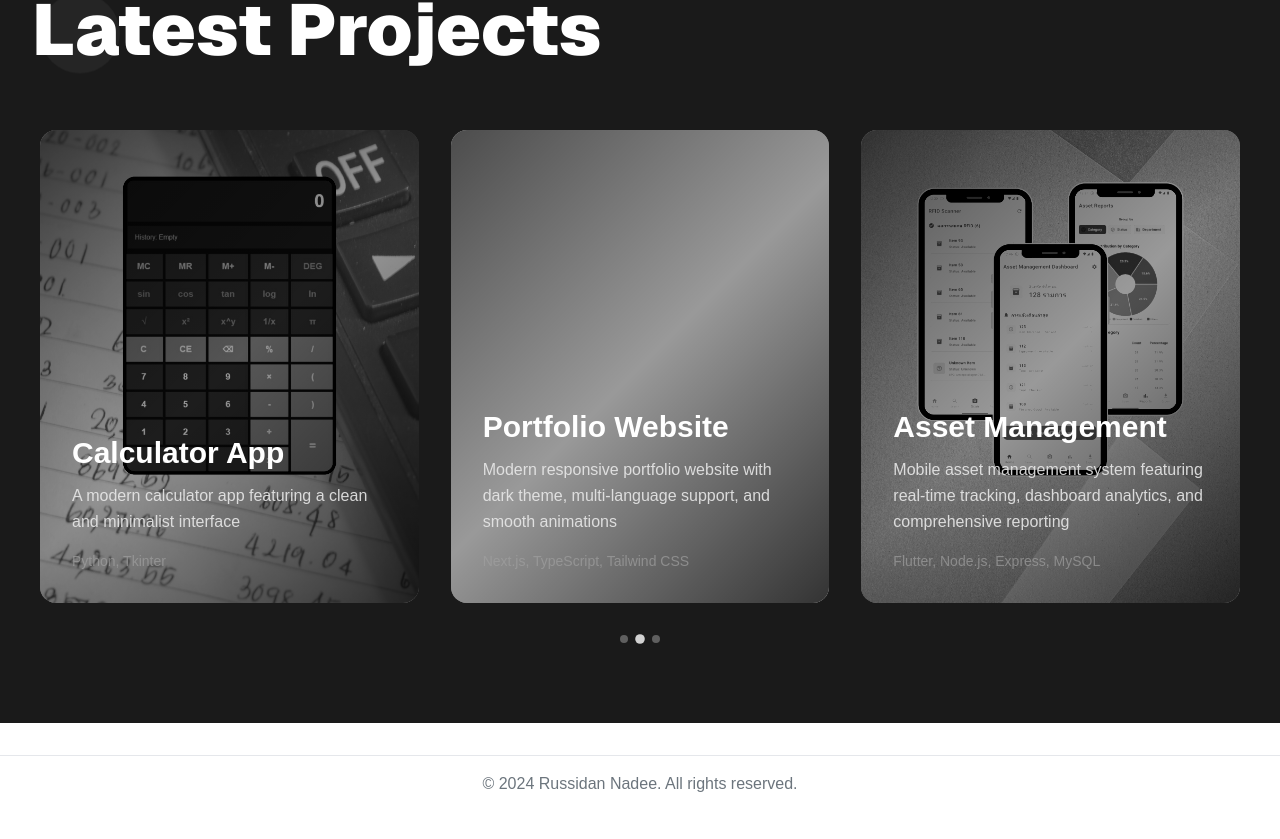
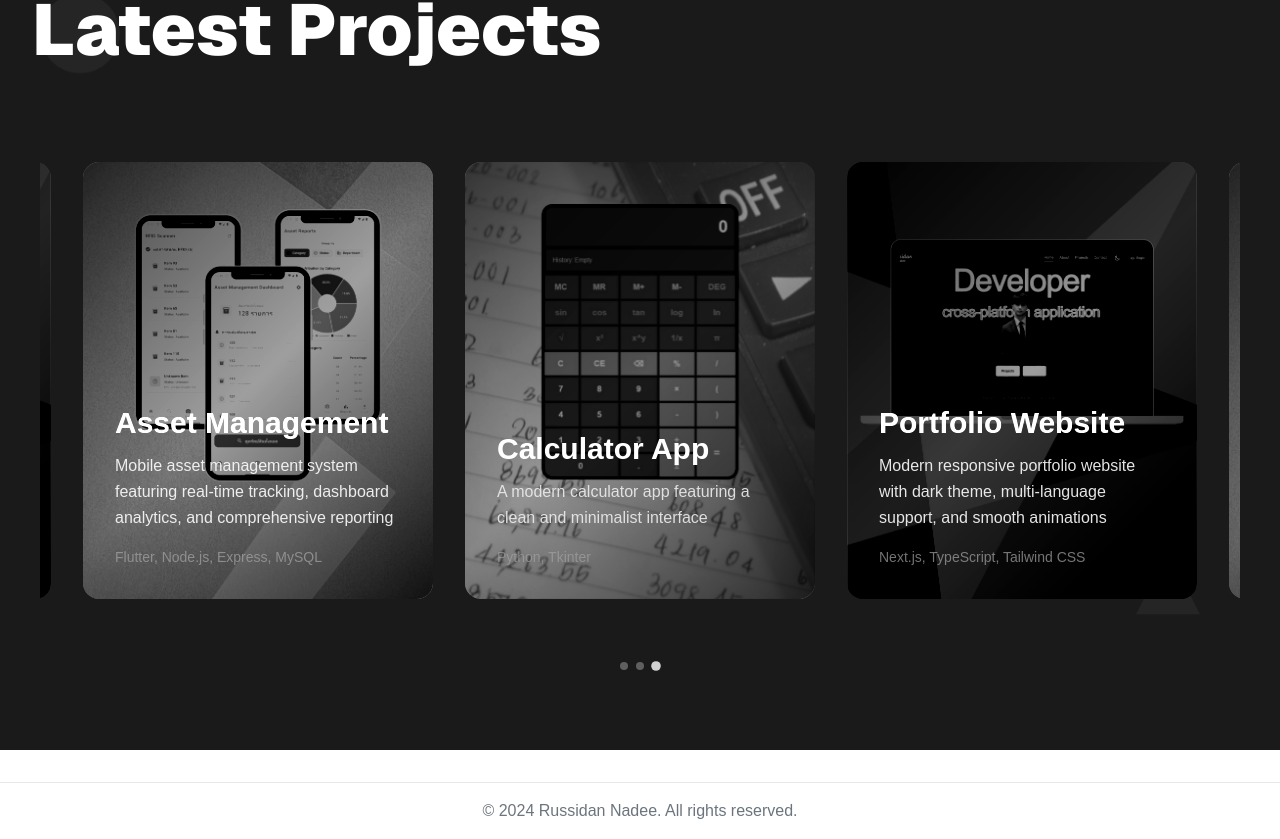
Before and after one commit to Russidan-Nadee/portfolio-website, a Next.js app: page / in a window 1280 px wide. Shown: the part 950-1789 px from the top of the page. Before the commit the page ends 1762 px from the top, so only its background shows below. Built offline with nearby package versions, Linux system fonts and the light colour scheme.

Commit message:
fix/animation showcase project

```diff
--- a/src/components/ProjectsShowcase.tsx
+++ b/src/components/ProjectsShowcase.tsx
@@ -65,29 +65,53 @@ export default function ProjectsShowcase({ translations }: ProjectsShowcaseProps
    const totalProjects = projects.length
    const visibleCards = 3 // Show all 3 cards
 
-   // Function to get current display order (shows all 3 with cycling center)
-   const getCurrentProjects = (): Project[] => {
-      const result: Project[] = []
-
-      // Get all 3 projects but reorder based on currentIndex
-      for (let i = 0; i < visibleCards; i++) {
-         const index = (currentIndex + i) % totalProjects
+   // Create true infinite array (more cards for seamless loop)
+   const createInfiniteArray = () => {
+      const repeats = 4 // repeat 4 times for smoother infinite effect
+      const result = []
+      for (let r = 0; r < repeats; r++) {
+         for (let i = 0; i < totalProjects; i++) {
             result.push({
-            ...projects[index],
-            filter: i === 1 ? 'none' : 'grayscale(100%) contrast(1.2)', // Center card (index 1) always has color
-            isCenter: i === 1
+               ...projects[i],
+               originalIndex: i,
+               arrayIndex: r * totalProjects + i
             })
+         }
       }
       return result
    }
 
-   // Navigation functions
+   const infiniteProjects = createInfiniteArray() // [0,1,2,0,1,2,0,1,2,0,1,2]
+   const [realIndex, setRealIndex] = useState(totalProjects) // Start from middle (index 3)
+
+   // Calculate transform position for true infinite scroll
+   const getTransformX = (): number => {
+      const cardWidth = 350 + 32 // card width + gap
+      const containerWidth = 1200
+      const centerOffset = (containerWidth - (3 * 350 + 2 * 32)) / 2
+      return centerOffset - (realIndex * cardWidth)
+   }
+
+   // Navigation functions for true infinite scroll (swapped directions)
    const goLeft = (): void => {
       if (isTransitioning) return
       setIsTransitioning(true)
       setSlideDirection('left')
-      // Move to next project (clockwise)
-      setCurrentIndex((prev) => (prev + 1) % totalProjects)
+
+      setRealIndex(prev => {
+         const next = prev - 1 // Changed: move left in array (was prev + 1)
+         // Reset position when approaching beginning
+         if (next <= 2) {
+            setTimeout(() => {
+               setRealIndex(totalProjects * 2) // Jump to second cycle without animation
+            }, 600)
+         }
+         return next
+      })
+
+      // Update currentIndex for dots indicator
+      setCurrentIndex(prev => (prev - 1 + totalProjects) % totalProjects) // Changed direction
+
       setTimeout(() => {
          setIsTransitioning(false)
       }, 600)
@@ -97,15 +121,27 @@ export default function ProjectsShowcase({ translations }: ProjectsShowcaseProps
       if (isTransitioning) return
       setIsTransitioning(true)
       setSlideDirection('right')
-      // Move to previous project (counter-clockwise)
-      setCurrentIndex((prev) => (prev - 1 + totalProjects) % totalProjects)
+
+      setRealIndex(prev => {
+         const next = prev + 1 // Changed: move right in array (was prev - 1)
+         // Reset position when approaching end
+         if (next >= infiniteProjects.length - 3) {
+            setTimeout(() => {
+               setRealIndex(totalProjects) // Jump back to middle without animation
+            }, 600)
+         }
+         return next
+      })
+
+      // Update currentIndex for dots indicator
+      setCurrentIndex(prev => (prev + 1) % totalProjects) // Changed direction
+
       setTimeout(() => {
          setIsTransitioning(false)
       }, 600)
    }
 
-   // Get current projects in display order
-   const displayProjects = getCurrentProjects()
+   // No need for displayProjects anymore - using infiniteProjects directly
 
    useEffect(() => {
       setMounted(true)
@@ -196,22 +232,33 @@ export default function ProjectsShowcase({ translations }: ProjectsShowcaseProps
 
             .showcase-cards {
                animation: ${isVisible ? 'slideInScale 1.2s cubic-bezier(0.34, 1.56, 0.64, 1) 0.3s both' : 'none'};
-               display: grid;
-               grid-template-columns: repeat(3, 1fr);
-               gap: 2rem;
+               position: relative;
+               overflow: hidden;
+               width: 100%;
                max-width: 1200px;
                margin: 0 auto;
+               height: 500px; /* Fixed height to prevent layout shift */
+            }
+
+            .cards-container {
+               display: flex;
+               gap: 2rem;
+               transition: transform 0.6s cubic-bezier(0.4, 0, 0.2, 1);
+               height: 100%;
+               align-items: center;
             }
 
             .project-card {
                position: relative;
                overflow: hidden;
-               transition: all 0.4s cubic-bezier(0.25, 0.46, 0.45, 0.94);
+               transition: all 0.4s cubic-bezier(0.4, 0, 0.2, 1);
                cursor: pointer;
                border-radius: 16px;
                aspect-ratio: 4/5;
                background: #2a2a2a;
-               width: 100%;
+               width: 350px;
+               height: 437px; /* Fixed height based on aspect ratio */
+               flex-shrink: 0;
             }
 
             .project-card:hover {
@@ -447,16 +494,27 @@ export default function ProjectsShowcase({ translations }: ProjectsShowcaseProps
                      </svg>
                   </button>
 
-                  {/* Projects Grid - 3 Cards */}
+                  {/* True Infinite Scroll Cards Container */}
+                  <div className="showcase-cards">
                      <div
                         ref={cardsRef}
-                     className="showcase-cards"
-                     key={currentIndex} // Force re-render when currentIndex changes
+                        className="cards-container"
+                        style={{
+                           transform: `translateX(${getTransformX()}px)`,
+                           transition: isTransitioning ? 'transform 0.6s cubic-bezier(0.4, 0, 0.2, 1)' : 'none'
+                        }}
                      >
-                     {displayProjects.map((project: Project, index: number) => (
+                        {infiniteProjects.map((project, index) => {
+                           const centerIndex = realIndex + 1 // middle card of visible 3
+                           const isCenter = index === centerIndex
+
+                           return (
                               <div
-                           key={`${project.id}-${index}`}
+                                 key={`${project.originalIndex}-${index}`}
                                  className="project-card"
+                                 style={{
+                                    filter: isCenter ? 'none' : 'grayscale(100%) contrast(1.2)'
+                                 }}
                                  onClick={() => {
                                     window.location.href = '/portfolio'
                                  }}
@@ -466,7 +524,7 @@ export default function ProjectsShowcase({ translations }: ProjectsShowcaseProps
                                     src={project.image}
                                     alt={project.title}
                                     style={{
-                                 filter: project.filter
+                                       filter: 'inherit'
                                     }}
                                  />
 
@@ -497,7 +555,9 @@ export default function ProjectsShowcase({ translations }: ProjectsShowcaseProps
                                     </p>
                                  </div>
                               </div>
-                     ))}
+                           )
+                        })}
+                     </div>
                   </div>
 
                   {/* Indicator Dots */}
```
Also changed, not shown: public/images/portfolio-hero.jpg. Lines whose indentation alone changed are shown as unchanged.
